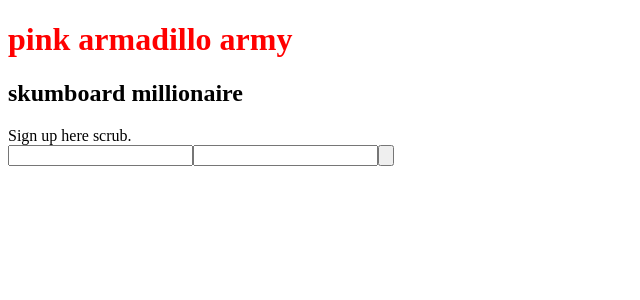
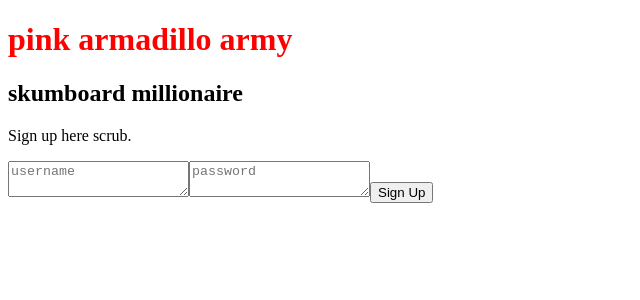
Before and after one commit to Best-Pink-Fairy-Armadillo/Skrum, a React app: page /signup in a window 1280 px wide. Shown: the top 300 px of the page, without its empty margins (0-640 px from the left). Built offline with nearby package versions, Linux system fonts and the light colour scheme.

Commit message:
Sign up has been finished

```diff
--- a/client/Profile.jsx
+++ b/client/Profile.jsx
@@ -1,6 +1,6 @@
 import React from 'react';
 
-function Profile() {
+function Profile(props) {
   return (
     <div> Successful profile log in dude!</div>
   )
--- a/client/SignIn.jsx
+++ b/client/SignIn.jsx
@@ -43,6 +43,8 @@ function SignIn() {
 
   // expect response.body.tasks from fetching to be an array--
 
+
+  //
   return (
     <div className="signin">
       <p>hello sign in page</p>
--- a/client/SignUp.jsx
+++ b/client/SignUp.jsx
@@ -1,14 +1,45 @@
 import React from "react";
+import { useNavigate } from 'react-router-dom';
 
 function SignUp() {
+  let navigate = useNavigate();
   // have a link to sign in
+  const clickHandler = () => {
+    console.log('supppp');
+    const newUser = document.querySelector('#newUsername').value;
+    const newPass = document.querySelector('#newPassword').value;
+
+    const reqBody = {
+      username: newUser,
+      password: newPass
+    }
+    console.log('reqBody', reqBody);
+
+    fetch('api/signup', {
+      method: 'POST',
+      headers: {
+        'Content-Type': 'application/json'
+      },
+      body: JSON.stringify(reqBody)
+    })
+    .then((response) => response.json())
+    .then((data) => {
+      console.log('the data is fetcheddddd', data);
+      navigate('/signin');
+      alert('Successfully created account! Now log in')
+    })
+    .catch((err) => {
+      window.location.reload(true);
+      alert('You can\'t create that account, loser');
+    })
+  }
+
   return (
-    <div className="signup">Sign up here scrub.
-      <form>
-        <input></input>
-        <input></input>
-        <input type="button" ></input>
-      </form>
+    <div className="signup">
+      <p>Sign up here scrub.</p>
+      <textarea id="newUsername" placeholder="username"></textarea>
+      <textarea id="newPassword" placeholder="password"></textarea>
+      <button onClick={clickHandler}>Sign Up</button>
     </div>
   )
 }
```
Also changed, not shown: style.css (line endings or trailing spaces).
